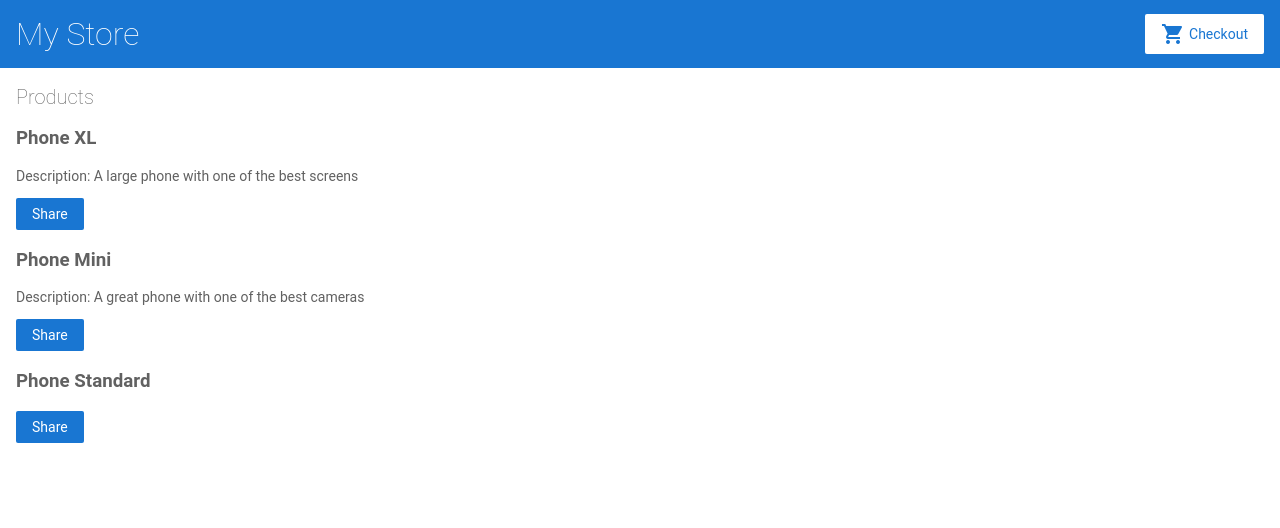
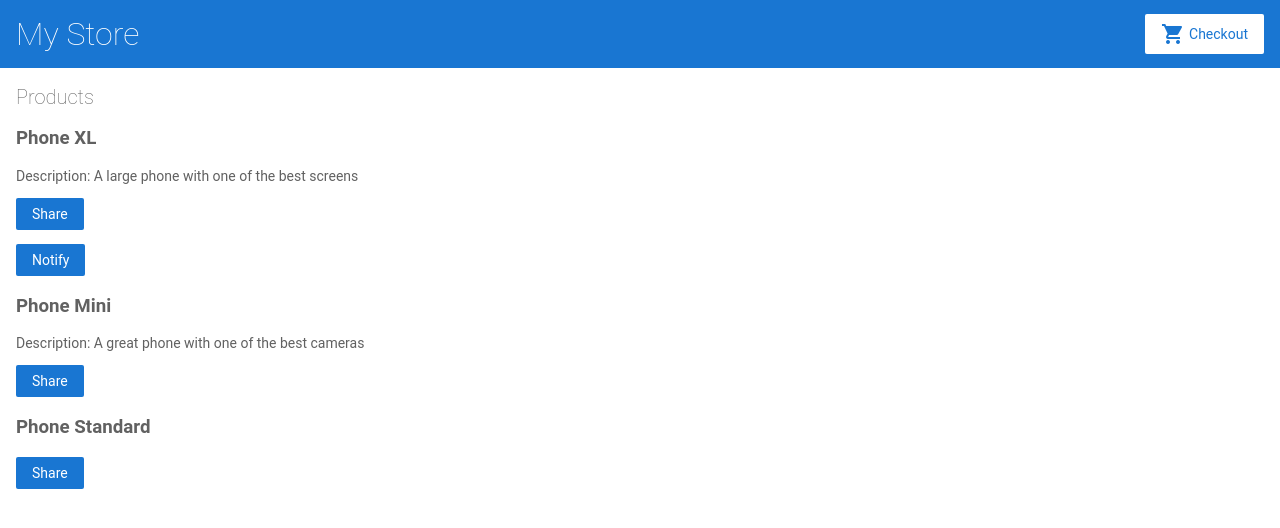
Before and after one commit to jayseo916/angular-test, an Angular app: page / in a window 1280 px wide. Shown: the top 528 px of the page. Built offline with nearby package versions, Linux system fonts and the light colour scheme.

Commit message:
3 files modified, 3 added

```diff
--- a/src/app/app.module.ts
+++ b/src/app/app.module.ts
@@ -6,6 +6,7 @@
 import { AppComponent } from './app.component';
 import { TopBarComponent } from './top-bar/top-bar.component';
 import { ProductListComponent } from './product-list/product-list.component';
+import { ProductAlertsComponent } from './product-alerts/product-alerts.component';
 
 @NgModule({
   imports: [
@@ -18,7 +19,8 @@
   declarations: [
     AppComponent,
     TopBarComponent,
-    ProductListComponent
+    ProductListComponent,
+    ProductAlertsComponent
   ],
   bootstrap: [ AppComponent ]
 })
--- /dev/null
+++ b/src/app/product-alerts/product-alerts.component.html
@@ -0,0 +1,3 @@
+<p *ngIf='product.price > 700'>
+  <button (click)='notify.emit()'>Notify</button>
+</p>
--- /dev/null
+++ b/src/app/product-alerts/product-alerts.component.ts
@@ -0,0 +1,16 @@
+import { Component, OnInit, Input, Output, EventEmitter } from '@angular/core';
+
+@Component({
+  selector: 'app-product-alerts',
+  templateUrl: './product-alerts.component.html',
+  styleUrls: ['./product-alerts.component.css']
+})
+export class ProductAlertsComponent implements OnInit {
+  @Input() product;
+  @Output() notify = new EventEmitter();
+  constructor() { }
+
+  ngOnInit() {
+  }
+
+}
--- a/src/app/product-list/product-list.component.html
+++ b/src/app/product-list/product-list.component.html
@@ -9,4 +9,5 @@
   </p>
 
   <button (click)='share()'>Share</button>
+  <app-product-alerts [product]='product' (notify)='onNotify()'></app-product-alerts>
 </div>
--- a/src/app/product-list/product-list.component.ts
+++ b/src/app/product-list/product-list.component.ts
@@ -13,6 +13,10 @@
   share() {
     window.alert('The product has been shared!');
   }
+
+  onNotify(){
+    window.alert('Notify!!')
+  }
 }
 
 
```
Also changed, not shown: src/app/product-alerts/product-alerts.component.css (added).
